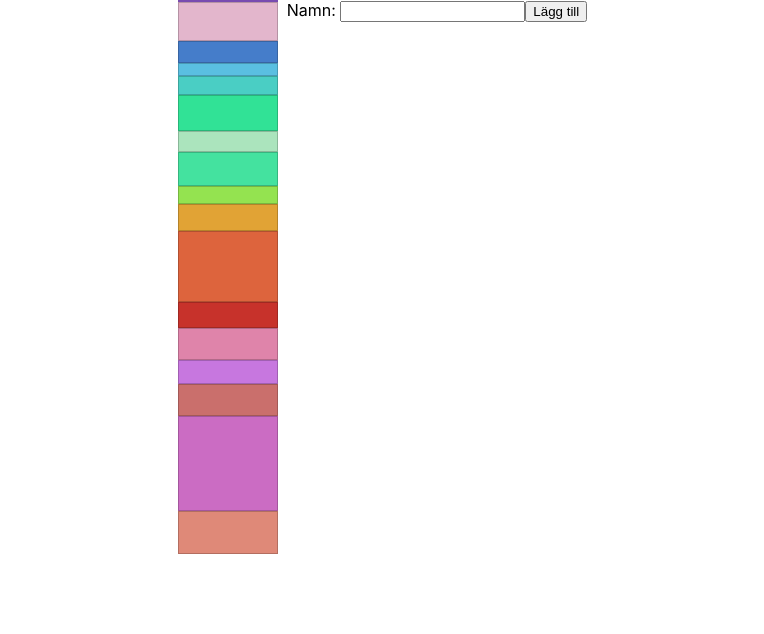
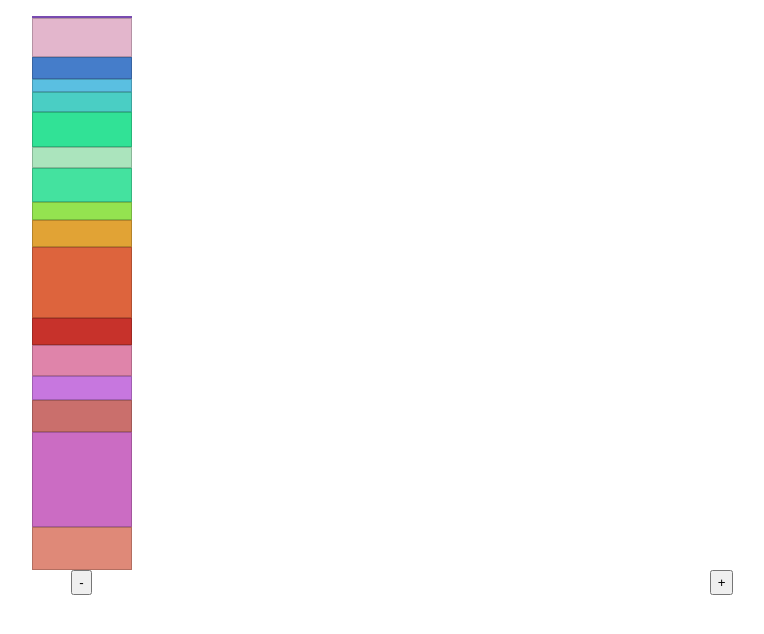
Before and after one commit to EmilS2019/fortheater, a React (Create React App) app in the folder website/: page / in a window 1280 px wide. Shown: the top 634 px of the page, without its empty margins (262-1026 px from the left). Built offline with nearby package versions, Linux system fonts and the light colour scheme.

Commit message:
More work on adding and removing graphs

```diff
--- a/website/src/App.js
+++ b/website/src/App.js
@@ -1,8 +1,5 @@
 import React from 'react'
-// import Names from './Components/Names'
-import Graph from './Components/Graph'
 import styled from 'styled-components'
-import AddGraph from './Components/AddGraph'
 import Graphs from './Components/Graphs'
 
 function App() {
@@ -10,6 +7,9 @@ function App() {
 		display: flex;
 		justify-content: space-around;
 	`
+	console.log(window.localStorage.graphs)
+	window.localStorage.clear()
+	// window.prompt("hi")
 
 	return (
 		<App>
--- a/website/src/Components/AddGraph.js
+++ b/website/src/Components/AddGraph.js
@@ -1,13 +1,22 @@
 import React from 'react'
+import styled from 'styled-components'
 
+//Parent of GraphPiece
 export default function AddGraph({addGraph}) {
+
+    const Form = styled.div`
+        form{
+            margin-top:570px
+        }
+    `
+
     return (
-        <div>
+        <Form>
             <form onSubmit={addGraph}>
                 <label>Namn: </label>
                 <input type='text' id='name'></input>
                 <button type='submit'>Lägg till</button>
             </form>
-        </div>
+        </Form>
     )
 }
--- a/website/src/Components/Graph.js
+++ b/website/src/Components/Graph.js
@@ -23,6 +23,7 @@ export default class Graph extends Component {
 		))
 
 		return <Graph className="Name">
+		<button className="button" style={{marginTop:0}}>-</button>
 		{graphPieces}
 		{this.props.name}
 		</Graph>
--- a/website/src/Components/GraphPiece.js
+++ b/website/src/Components/GraphPiece.js
@@ -54,7 +54,6 @@ export default class GraphPiece extends Component {
 	render() {
 		document.body.addEventListener('mousemove', this.movedMouse.bind(this))
 
-		//Finds the piece in the json file
 		const Piece = styled.div`
 			height: ${this.piece.size}px;
 			width: 100px;
@@ -68,7 +67,6 @@ export default class GraphPiece extends Component {
 			&:hover{
 				filter:saturate(100%)brightness(110%);
 			}
-
 		`
 
 		Piece.displayName = 'GraphPiece'
--- a/website/src/Components/Graphs.js
+++ b/website/src/Components/Graphs.js
@@ -1,13 +1,10 @@
-import React, { Component, useState } from 'react'
+import React, { Component } from 'react'
 import Graph from './Graph'
 import AddGraph from './AddGraph'
 import styled from 'styled-components'
 
 export default class Graphs extends Component {
 
-	constructor(props){
-		super();
-	}
 
 	componentDidMount(){
 		this.setState({graphs: []})
@@ -15,17 +12,29 @@ export default class Graphs extends Component {
 
 	addGraph = e =>{
 		e.preventDefault()
+		const newName = window.prompt("Lägg till person")
 		const newArr = this.state.graphs
-		newArr.push(e.target[0].value)
-		this.setState(newArr)
+		if (newArr.length <= 18){
+			newArr.push(newName)
+			this.setState(newArr)
+			console.log(newArr)
+			window.localStorage.graphs = JSON.stringify(newArr)
+		}
+		else{
+			window.alert("Du får ej lägga till fler än 18 människor")
+		}
+	}
+
+	deleteGraph = () =>{
+		console.log("delete dis")
 	}
 
 	render() {
 		const ManyGraphs = styled.div`
 			display: flex;
 			justify-content: space-around;
+			width:100vw;
 		`
-
 
 		return (
 			<ManyGraphs>
@@ -33,7 +42,7 @@ export default class Graphs extends Component {
 				{this.state && this.state.graphs.map(graph => {
 					return <Graph key={graph+new Date().toString()} graphPieces={[]} name={graph}/>
 				})}
-				<AddGraph addGraph={this.addGraph.bind(this)}/>
+				<button className="button" onClick={this.addGraph}>+</button>
 			</ManyGraphs>
 		)
 	}
--- a/website/src/index.css
+++ b/website/src/index.css
@@ -18,3 +18,9 @@ code {
 .hoverBox:hover div{
 	visibility: visible;
 }
+
+.button{
+	display:inline-block;
+	height:25px;
+	margin-top:570px;
+}
```
